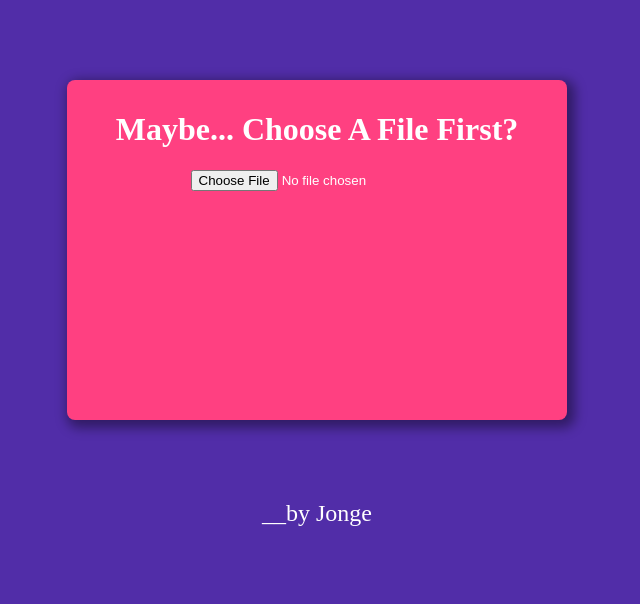
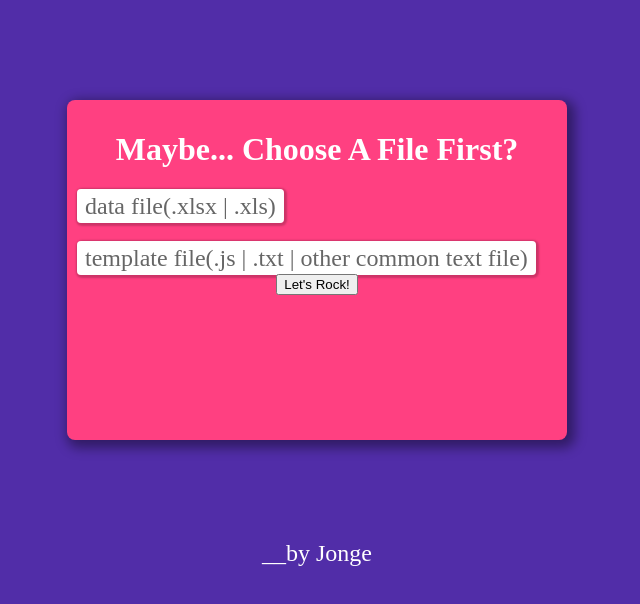
Before and after one commit to NoName4Me/fe-basics, a plain HTML site: page xlsx/index.html in a window 1280 px wide. Shown: the whole page, without its empty margins (323-963 px from the left). Drawn offline with Linux system fonts and the light colour scheme.

Commit message:
add logic

```diff
--- a/xlsx/index.html
+++ b/xlsx/index.html
@@ -12,15 +12,18 @@
             background-color: #512da8;
         }
 
+        body>div {
+            text-align: center;
+            margin: 100px auto;
+        }
+
         .container {
             width: 480px;
             height: 320px;
-            margin: 80px auto;
             padding: 10px;
             border-radius: 8px;
             box-shadow: 4px 4px 12px 4px rgba(0, 0, 0, .4);
             background-color: #ff4081;
-            text-align: center;
             transition: all .4s ease-out;
         }
 
@@ -29,18 +32,45 @@
             background-color: #ff3071;
         }
 
-        .author {
-            text-align: center;
-            margin: 80px auto;
-        }
         a {
             color: #fff;
             font-size: 1.5em;
             text-decoration: none;
         }
+
         a:hover {
             color: #ff4081;
             text-decoration: underline;
+        }
+
+        input {
+            display: none;
+        }
+
+        .btn-container {
+            margin-top: 20px;
+            text-align: left;
+
+        }
+
+        .fake-input {
+            cursor: pointer;
+            width: 180px;
+            height: 32px;
+            line-height: 32px;
+            font-size: 24px;
+            padding: 4px 8px;
+            box-shadow: 1px 1px 2px 2px rgba(0, 0, 0, .2);
+            border-radius: 4px;
+            background-color: #fff;
+            color:#666;
+        }
+        .fake-input:hover {
+            box-shadow: 2px 2px 4px 4px rgba(0, 0, 0, .1);
+            color: #333;
+        }
+        .fake-input:active{
+            box-shadow: -1px -1px 1px 2px rgba(0, 0, 0, .1);
         }
     </style>
 </head>
@@ -48,7 +78,15 @@
 <body>
     <div class="container">
         <h1>Maybe... Choose A File First?</h1>
-        <input id="srcFile" type="file">
+        <div class="btn-container">
+            <label class="fake-input">data file(.xlsx | .xls)</label>
+            <input id="srcFile" type="file" accept=".xlsx, .xls">
+        </div>
+        <div class="btn-container">
+            <label class="fake-input">template file(.js | .txt | other common text file)</label>
+            <input id="templateFile" type="file" accept=".xlsx, .xls">
+        </div>
+        <button id="ok" onclick="ok()">Let's Rock!</button>
     </div>
     <div class="author">
         <a href="mailto:iamkidding@88.cu?subject=Seriously，I am kidding.">__by Jonge</a>
--- a/xlsx/main.js
+++ b/xlsx/main.js
@@ -1,3 +1,4 @@
+var srcData, templateData;
 document.querySelector("#srcFile").onchange = function(event) {
     console.log(event);
     var file = event.target.files[0];
@@ -5,9 +6,18 @@ document.querySelector("#srcFile").onchange = function(event) {
     reader.onload = function(re) {
         // The file's text will be printed here
         console.log(re)
+        srcData = re.target.result;
+
+    };
+    reader.readAsBinaryString(file);
+}
+
+function ok() {
+    if(!srcData || !templateData) {
+        alert("check your "+ (srcData ? "template" : (templateData ? "data":"data and template") + " file!"));
+    }
     try {
-            var data = re.target.result,
-                workbook = XLSX.read(data, {
+        var workbook = XLSX.read(srcData, {
             type: 'binary'
         });
         var fromTo = '';
@@ -24,7 +34,4 @@ document.querySelector("#srcFile").onchange = function(event) {
         console.error(error);
         return;
     }
-
-    };
-    reader.readAsBinaryString(file);
 }
```
Lines whose indentation alone changed are shown as unchanged.
